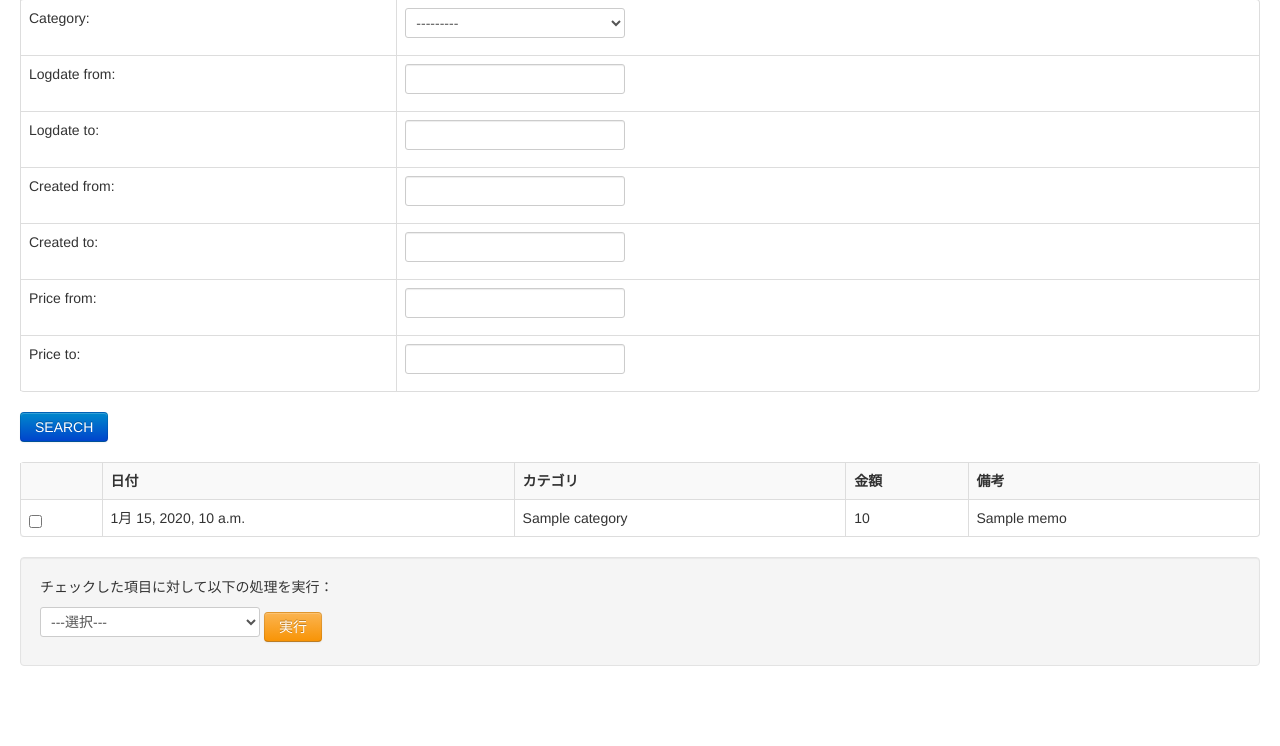
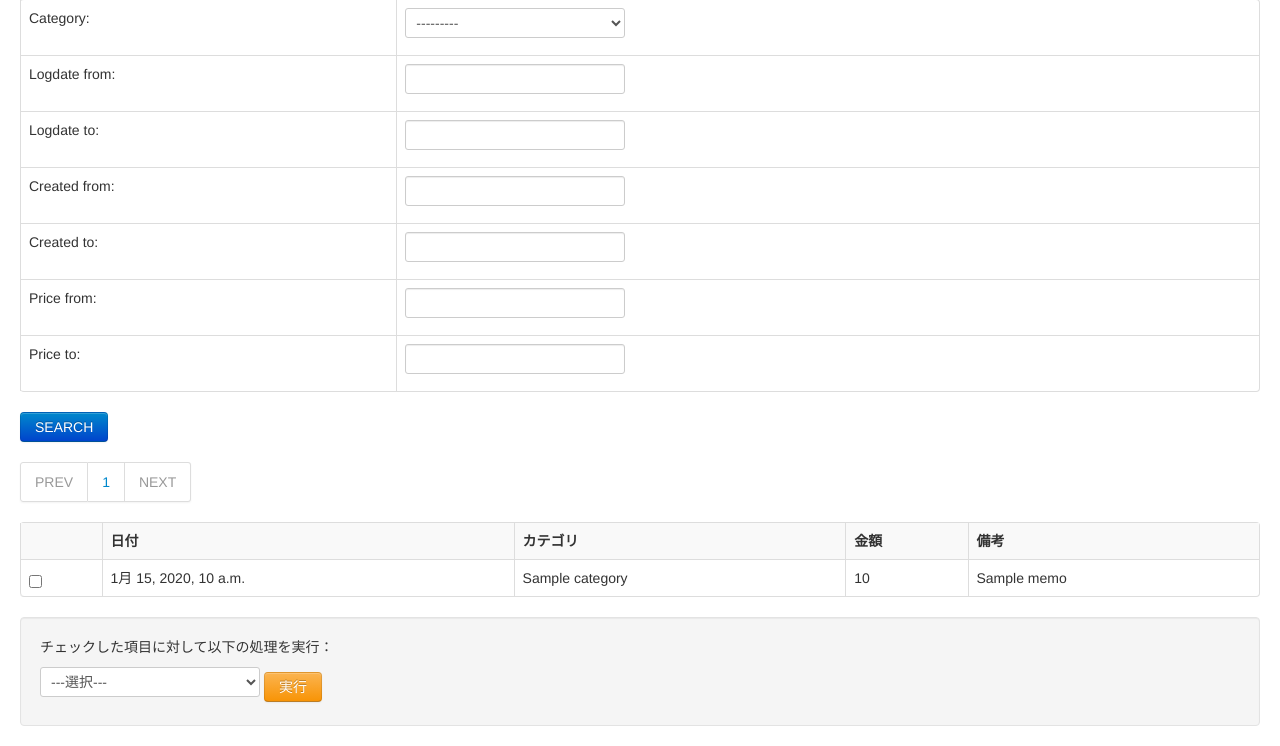
Before and after one commit to Beflat/Account, a Django app: template account/templates/account_log/index.html in a window 1280 px wide. Shown: the part 152-898 px from the top of the page. Before the commit the page ends 818 px from the top, so only its background shows below. Run offline with Django 3.2, Linux system fonts and the light colour scheme; tables that the repository leaves empty hold one stand-in row (values such as "Sample post"); the template is opened without the code that fills it: values that come from a table or form of the project are taken from there, most other values are stand-ins (such as "Sample title", 1, 10 or a date in 2020); parts of the project's set-up code (start-up, migrations or seed data) failed here and were passed over; some libraries are stand-ins or nearby versions.

Commit message:
ページングの追加途中。

```diff
--- a/account/templates/account_log/index.html
+++ b/account/templates/account_log/index.html
@@ -23,6 +23,24 @@
         </table>
         <p><input type="submit" value="SEARCH" class="btn btn-primary"></p>
     </form>
+</div>
+
+<div class="pagination">
+    <ul>
+{% if not list.has_previous %}
+        <li class="disabled"><a href="#">PREV</a></li>
+{% else %}
+        <li class=""><a href="{% url account.views.index %}?page={{ list.previous_page_number }}">PREV</a></li>
+{% endif %}
+{% for p in pager.page_range %}
+        <li class=""><a href="{% url account.views.index %}?page={{ p }}">{{ p }}</a></li>
+{% endfor %}
+{% if not list.has_next %}
+        <li class="disabled"><a href="#">NEXT</a></li>
+{% else %}
+        <li class=""><a href="{% url account.views.index %}?page={{ list.next_page_number }}">NEXT</a></li>
+{% endif %}
+    </ul>
 </div>
 
 <form action="{% url account.views.batch %}" method="POST">
```
Also changed, not shown: account/views.py (+12 -2 lines).
